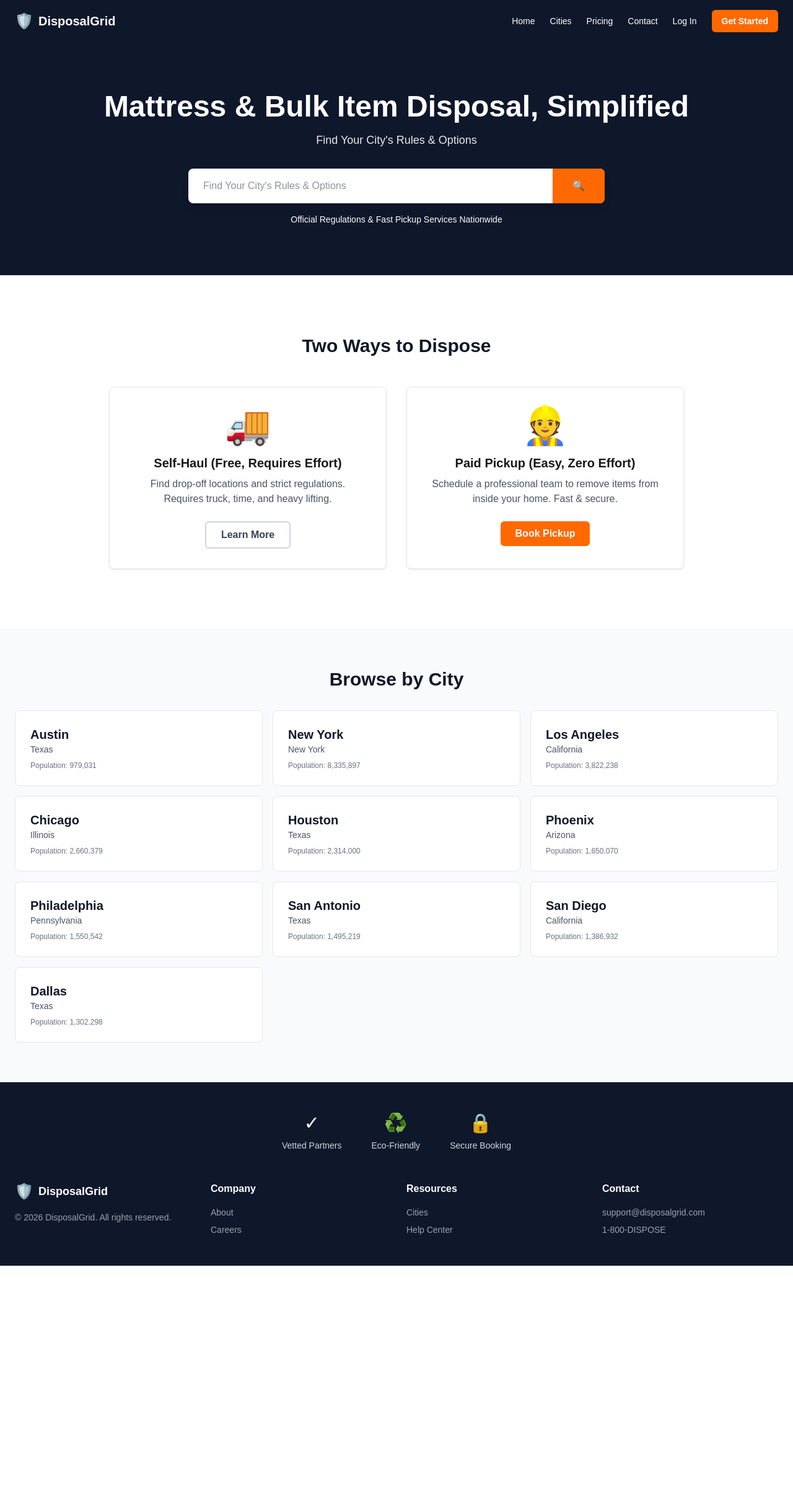
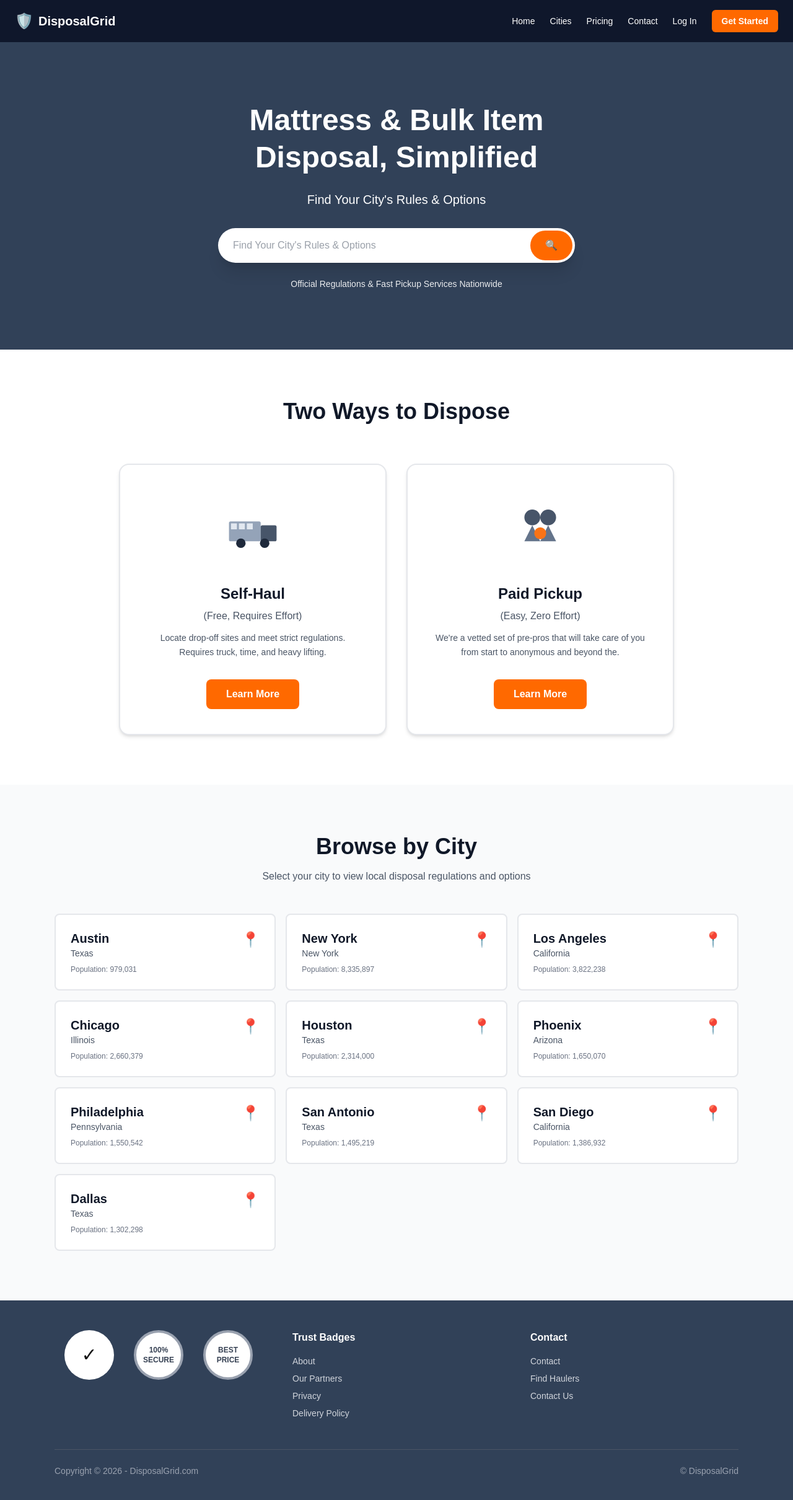
Before and after one commit to Mursaleen7/mattress-monopoly, a Next.js app: page / in a window 1280 px wide. Shown: the top 2420 px of the page at 62% size. Before the commit the page ends 2042 px from the top, so only its background shows below. Built offline with nearby package versions, Linux system fonts and the light colour scheme.

Commit message:
Add cities section to homepage with grid layout

```diff
--- a/src/app/page.tsx
+++ b/src/app/page.tsx
@@ -5,72 +5,94 @@ import Footer from '@/components/Footer';
 
 export default function Home() {
   return (
-    <main className="min-h-screen">
+    <main className="min-h-screen bg-white">
       <Header />
 
       {/* Hero Section */}
-      <section className="bg-slate-900 py-20">
-        <div className="max-w-7xl mx-auto px-6 text-center">
-          <h1 className="text-white font-extrabold text-5xl mb-4">
-            Mattress & Bulk Item Disposal, Simplified
+      <section className="bg-slate-700 py-24">
+        <div className="max-w-4xl mx-auto px-6 text-center">
+          <h1 className="text-white font-bold text-5xl mb-6 leading-tight">
+            Mattress & Bulk Item<br />Disposal, Simplified
           </h1>
-          <p className="text-white opacity-90 text-lg mb-8">
+          <p className="text-white text-xl mb-8">
             Find Your City's Rules & Options
           </p>
 
           {/* Search Component */}
-          <div className="max-w-2xl mx-auto mb-4">
-            <div className="flex bg-white rounded-lg overflow-hidden shadow-lg">
+          <div className="max-w-xl mx-auto mb-6">
+            <div className="flex bg-white rounded-full overflow-hidden shadow-xl">
               <input
                 type="text"
                 placeholder="Find Your City's Rules & Options"
-                className="flex-1 px-6 py-4 text-gray-800 outline-none"
+                className="flex-1 px-6 py-4 text-gray-700 outline-none"
               />
-              <button className="bg-orange-500 hover:bg-orange-600 px-8 text-white font-semibold transition">
+              <button className="bg-orange-500 hover:bg-orange-600 px-6 text-white font-semibold transition rounded-full m-1">
                 🔍
               </button>
             </div>
           </div>
 
-          <p className="text-white text-sm">
+          <p className="text-white text-sm opacity-90">
             Official Regulations & Fast Pickup Services Nationwide
           </p>
         </div>
       </section>
 
       {/* Two Ways to Dispose Section */}
-      <section className="bg-white py-24">
-        <div className="max-w-7xl mx-auto px-6">
-          <h2 className="text-center text-gray-900 font-bold text-3xl mb-12">
+      <section className="bg-white py-20">
+        <div className="max-w-5xl mx-auto px-6">
+          <h2 className="text-center text-gray-900 font-bold text-4xl mb-16">
             Two Ways to Dispose
           </h2>
 
-          <div className="flex justify-center gap-8">
+          <div className="grid md:grid-cols-2 gap-8 max-w-4xl mx-auto">
             {/* Card 1 - Self-Haul */}
-            <div className="border border-gray-200 rounded-lg shadow-sm p-8 flex flex-col items-center text-center max-w-md">
-              <div className="text-6xl text-gray-700 mb-4">🚚</div>
-              <h3 className="font-bold text-xl mb-2">
-                Self-Haul (Free, Requires Effort)
+            <div className="bg-white border-2 border-gray-200 rounded-2xl shadow-md p-10 flex flex-col items-center text-center">
+              <div className="mb-6">
+                <svg className="w-32 h-32" viewBox="0 0 200 200" fill="none">
+                  {/* Truck illustration */}
+                  <rect x="40" y="80" width="80" height="50" fill="#94a3b8" rx="4"/>
+                  <rect x="120" y="90" width="40" height="40" fill="#475569" rx="4"/>
+                  <circle cx="70" cy="135" r="12" fill="#1e293b"/>
+                  <circle cx="130" cy="135" r="12" fill="#1e293b"/>
+                  <rect x="45" y="85" width="15" height="15" fill="#e2e8f0"/>
+                  <rect x="65" y="85" width="15" height="15" fill="#e2e8f0"/>
+                  <rect x="85" y="85" width="15" height="15" fill="#e2e8f0"/>
+                </svg>
+              </div>
+              <h3 className="font-bold text-2xl mb-2 text-gray-900">
+                Self-Haul
               </h3>
-              <p className="text-gray-600 mb-6">
-                Find drop-off locations and strict regulations. Requires truck, time, and heavy lifting.
+              <p className="text-gray-600 mb-3">(Free, Requires Effort)</p>
+              <p className="text-gray-600 text-sm mb-8 leading-relaxed">
+                Locate drop-off sites and meet strict regulations. Requires truck, time, and heavy lifting.
               </p>
-              <button className="border-2 border-gray-300 hover:border-gray-400 text-gray-700 px-6 py-2 rounded-md font-semibold transition">
+              <button className="bg-orange-500 hover:bg-orange-600 text-white px-8 py-3 rounded-lg font-semibold transition">
                 Learn More
               </button>
             </div>
 
             {/* Card 2 - Paid Pickup */}
-            <div className="border border-gray-200 rounded-lg shadow-sm p-8 flex flex-col items-center text-center max-w-md">
-              <div className="text-6xl mb-4">👷</div>
-              <h3 className="font-bold text-xl mb-2">
-                Paid Pickup (Easy, Zero Effort)
+            <div className="bg-white border-2 border-gray-200 rounded-2xl shadow-md p-10 flex flex-col items-center text-center">
+              <div className="mb-6">
+                <svg className="w-32 h-32" viewBox="0 0 200 200" fill="none">
+                  {/* Workers illustration */}
+                  <circle cx="80" cy="70" r="20" fill="#475569"/>
+                  <path d="M80 90 L60 130 L100 130 Z" fill="#64748b"/>
+                  <circle cx="120" cy="70" r="20" fill="#475569"/>
+                  <path d="M120 90 L100 130 L140 130 Z" fill="#64748b"/>
+                  <circle cx="100" cy="110" r="15" fill="#f97316"/>
+                </svg>
+              </div>
+              <h3 className="font-bold text-2xl mb-2 text-gray-900">
+                Paid Pickup
               </h3>
-              <p className="text-gray-600 mb-6">
-                Schedule a professional team to remove items from inside your home. Fast & secure.
+              <p className="text-gray-600 mb-3">(Easy, Zero Effort)</p>
+              <p className="text-gray-600 text-sm mb-8 leading-relaxed">
+                We're a vetted set of pre-pros that will take care of you from start to anonymous and beyond the.
               </p>
-              <Link href="/book" className="bg-orange-500 hover:bg-orange-600 text-white px-6 py-2 rounded-md font-semibold transition">
-                Book Pickup
+              <Link href="/book" className="bg-orange-500 hover:bg-orange-600 text-white px-8 py-3 rounded-lg font-semibold transition inline-block">
+                Learn More
               </Link>
             </div>
           </div>
@@ -78,33 +100,94 @@ export default function Home() {
       </section>
 
       {/* Cities Section */}
-      <section id="cities" className="bg-gray-50 py-16">
-        <div className="max-w-7xl mx-auto px-6">
-          <h2 className="text-center text-gray-900 font-bold text-3xl mb-8">
+      <section className="bg-gray-50 py-20">
+        <div className="max-w-6xl mx-auto px-6">
+          <h2 className="text-center text-gray-900 font-bold text-4xl mb-4">
             Browse by City
           </h2>
+          <p className="text-center text-gray-600 mb-12">
+            Select your city to view local disposal regulations and options
+          </p>
 
           <div className="grid grid-cols-1 md:grid-cols-2 lg:grid-cols-3 gap-4">
             {citiesData.map((city) => (
               <Link
                 key={`${city.state_slug}-${city.city_slug}`}
                 href={`/disposal-guides/${city.state_slug}/${city.city_slug}`}
-                className="bg-white border border-gray-200 rounded-lg p-6 hover:border-blue-500 hover:shadow-md transition-all"
+                className="bg-white border-2 border-gray-200 rounded-lg p-6 hover:border-orange-500 hover:shadow-lg transition-all group"
               >
-                <h3 className="font-bold text-xl text-gray-900">
+                <div className="flex items-start justify-between">
+                  <div>
+                    <h3 className="font-bold text-xl text-gray-900 group-hover:text-orange-600 transition">
                       {city.city_name}
                     </h3>
                     <p className="text-gray-600 text-sm">{city.state_name}</p>
                     <p className="text-gray-500 text-xs mt-2">
                       Population: {city.population.toLocaleString()}
                     </p>
+                  </div>
+                  <span className="text-2xl group-hover:scale-110 transition-transform">
+                    📍
+                  </span>
+                </div>
               </Link>
             ))}
           </div>
         </div>
       </section>
 
-      <Footer />
+      {/* Footer Section */}
+      <footer className="bg-slate-700 py-12">
+        <div className="max-w-6xl mx-auto px-6">
+          <div className="grid md:grid-cols-3 gap-12 mb-12">
+            {/* Trust Badges */}
+            <div className="flex justify-center gap-8">
+              <div className="text-center">
+                <div className="w-20 h-20 bg-white rounded-full flex items-center justify-center mb-2 mx-auto">
+                  <span className="text-3xl">✓</span>
+                </div>
+              </div>
+              <div className="text-center">
+                <div className="w-20 h-20 bg-white rounded-full flex items-center justify-center mb-2 mx-auto border-4 border-gray-400">
+                  <span className="text-xs font-bold text-gray-700">100%<br/>SECURE</span>
+                </div>
+              </div>
+              <div className="text-center">
+                <div className="w-20 h-20 bg-white rounded-full flex items-center justify-center mb-2 mx-auto border-4 border-gray-400">
+                  <span className="text-xs font-bold text-gray-700">BEST<br/>PRICE</span>
+                </div>
+              </div>
+            </div>
+
+            {/* Trust Badges Links */}
+            <div>
+              <h4 className="text-white font-semibold mb-4">Trust Badges</h4>
+              <ul className="space-y-2 text-gray-300 text-sm">
+                <li><a href="#" className="hover:text-white transition">About</a></li>
+                <li><a href="#" className="hover:text-white transition">Our Partners</a></li>
+                <li><a href="#" className="hover:text-white transition">Privacy</a></li>
+                <li><a href="#" className="hover:text-white transition">Delivery Policy</a></li>
+              </ul>
+            </div>
+
+            {/* Contact */}
+            <div>
+              <h4 className="text-white font-semibold mb-4">Contact</h4>
+              <ul className="space-y-2 text-gray-300 text-sm">
+                <li><a href="#" className="hover:text-white transition">Contact</a></li>
+                <li><a href="#" className="hover:text-white transition">Find Haulers</a></li>
+                <li><a href="#" className="hover:text-white transition">Contact Us</a></li>
+              </ul>
+            </div>
+          </div>
+
+          {/* Bottom Bar */}
+          <div className="border-t border-gray-600 pt-6 flex justify-between items-center text-gray-400 text-sm">
+            <p>Copyright © 2026 - DisposalGrid.com</p>
+            <p>© DisposalGrid</p>
+          </div>
+        </div>
+      </footer>
     </main>
   );
 }
```
Lines whose indentation alone changed are shown as unchanged.
